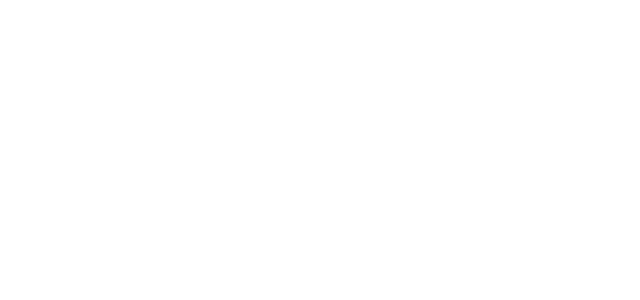
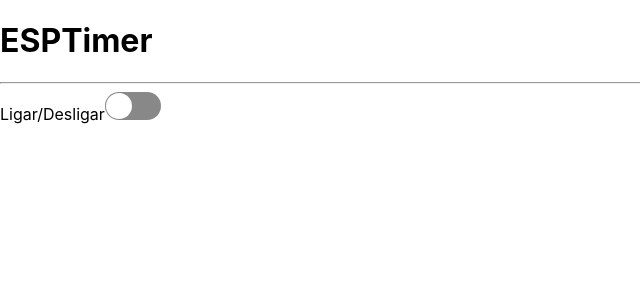
Before and after one commit to jaedsonpys/esp-timer-web, a React (Create React App) app: page / in a window 1280 px wide. Shown: the top 300 px of the page, without its empty margins (0-640 px from the left). Built offline with nearby package versions, Linux system fonts and the light colour scheme.

Commit message:
feat: create on/off switch

```diff
--- a/src/App.jsx
+++ b/src/App.jsx
@@ -6,7 +6,18 @@
 
     return (
         <>
-
+            <h1>ESPTimer</h1>
+            <hr/>
+            <div className='relayControl'>
+                <label htmlFor="controlSwitch">Ligar/Desligar</label>
+                <Switch
+                    onChange={checked => setChecked(checked)}
+                    checked={checked}
+                    checkedIcon={false}
+                    uncheckedIcon={false}
+                    id='controlSwitch'
+                />
+            </div>
         </>
     );
 }
```
